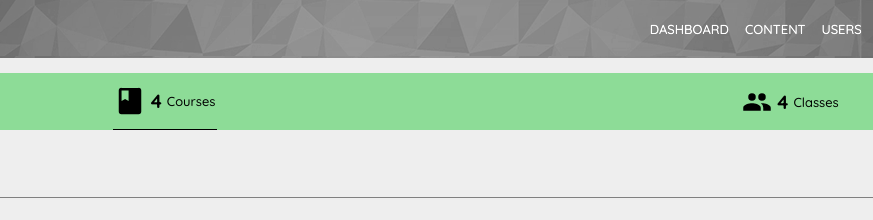
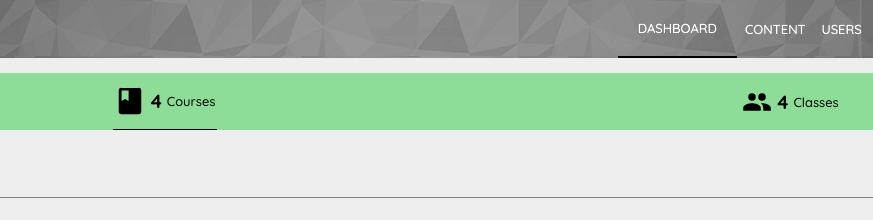
Before and after one commit to parthp0710/Tasks, a plain HTML site: page quantum/dashboard.html in a window 1280 px wide. Shown: the top 220 px of the page, 163-1036 px from the left. Drawn offline with Linux system fonts and the light colour scheme.

Commit message:
Update dashboard.html

```diff
--- a/quantum/dashboard.html
+++ b/quantum/dashboard.html
@@ -14,7 +14,7 @@
                 <img src="icons/logo used in header.svg" alt="Quantum logo" />
             </div>
             <div class="navbar">
-                <a href="#">DASHBOARD</a>
+                <a id="underline"href="#">DASHBOARD</a>
                 <a href="#">CONTENT</a>
                 <a href="#">USERS</a>
                 <a href="#">REPORTS</a>
```
